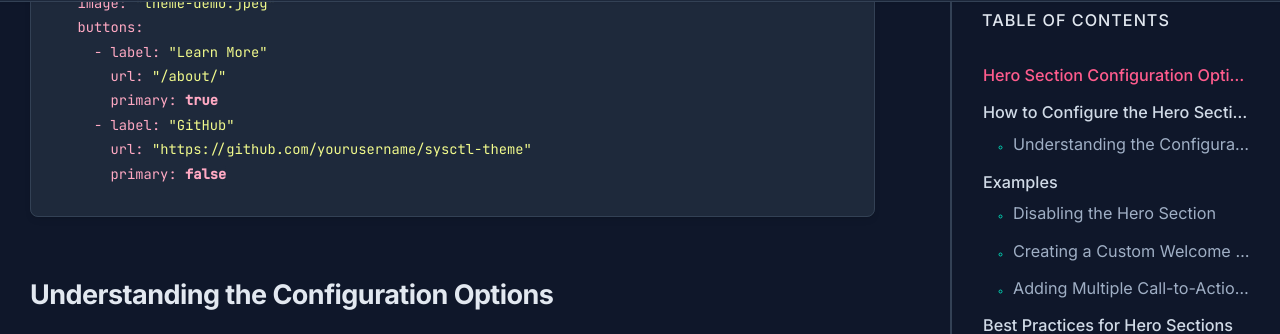
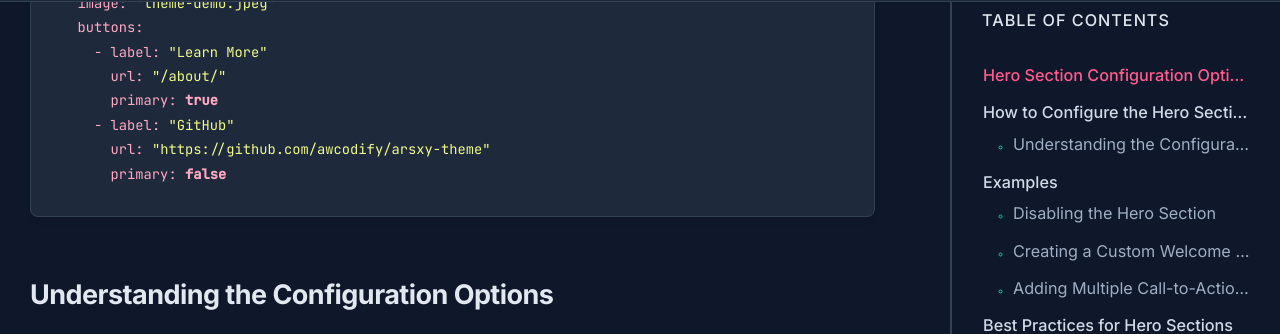
Before and after one commit to awcodify/sysctl-theme, a Jekyll site: the page built from _posts/2025-05-13-configurable-hero-section.md, in a window 1280 px wide and 900 px high, scrolled down 1836 px. Shown: the part 120-454 px from the top of the window. Built offline with Jekyll 4.4.1, drawn with Linux system fonts in a browser that asks for light colours; some of the changed lines change nothing that is shown.

Commit message:
Update hero section links and add screenshot for Arsxy Theme

````diff
--- a/_posts/2025-05-13-configurable-hero-section.md
+++ b/_posts/2025-05-13-configurable-hero-section.md
@@ -37,7 +37,7 @@ hero:
       url: "/about/"
       primary: true
     - label: "GitHub"
-      url: "https://github.com/yourusername/sysctl-theme"
+      url: "https://github.com/awcodify/arsxy-theme"
       primary: false
 ```
 
````
Also changed, not shown: 1 other file.
